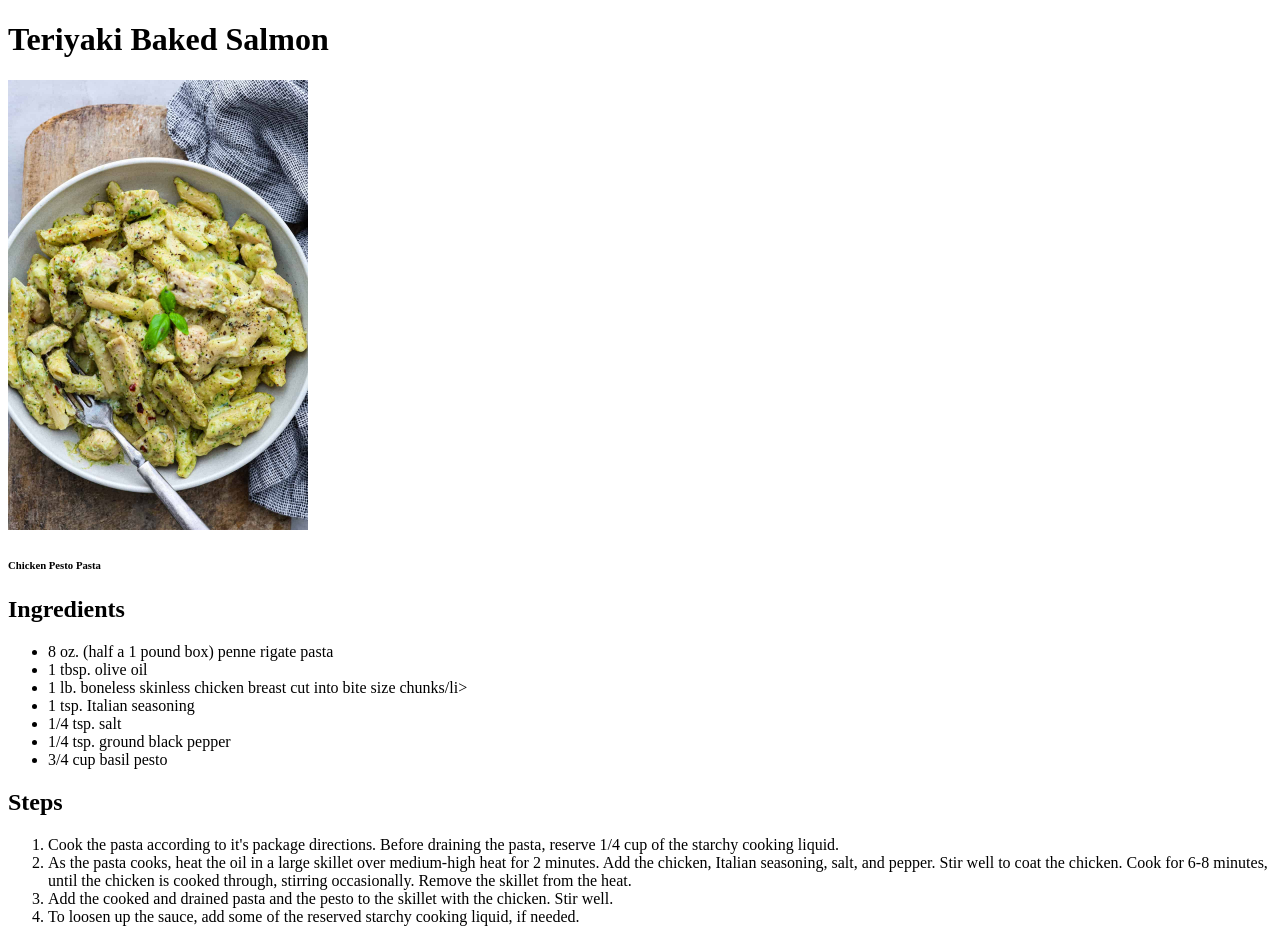
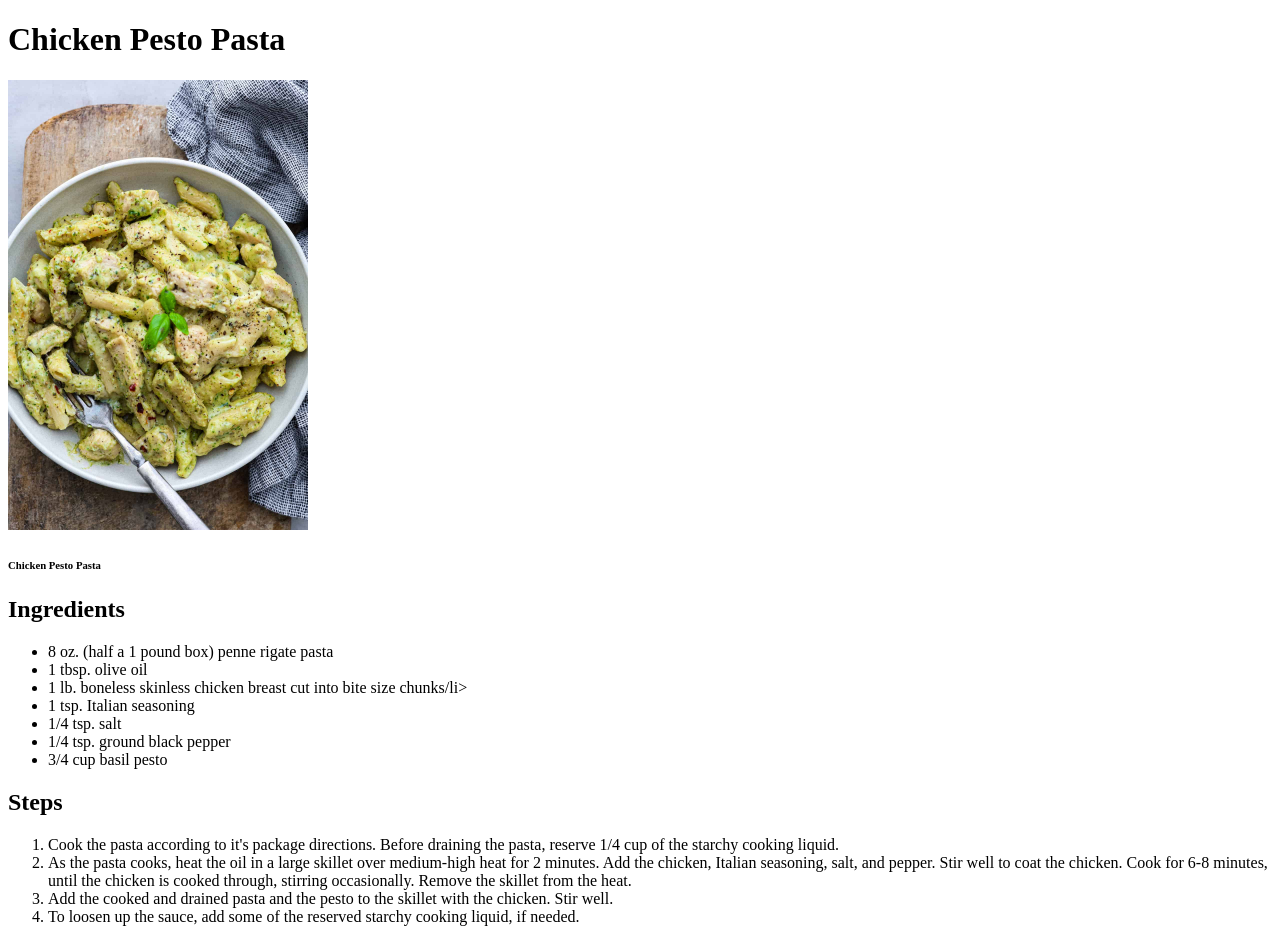
Before and after one commit to iamEddoh/odin-recipes, a plain HTML site: page recipes/chicken-pesto-pasta.html in a window 1280 px wide. Drawn offline with Linux system fonts and the light colour scheme.

Commit message:
Fix title to show correct dish

```diff
--- a/recipes/chicken-pesto-pasta.html
+++ b/recipes/chicken-pesto-pasta.html
@@ -5,7 +5,7 @@
     <title>Chicken Pesto Pasta</title>
 </head>
 <body>
-    <h1>Teriyaki Baked Salmon</h1>
+    <h1>Chicken Pesto Pasta</h1>
     <img src="../images/Chicken Pesto Pasta.jpg" alt="Chicken Pesto Pasta" height="450" width="300">
     <h6>Chicken Pesto Pasta</h6>
     <h2>Ingredients</h2>
```
